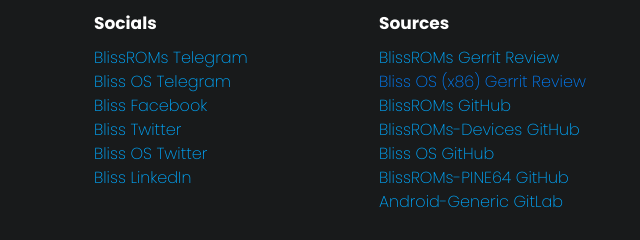
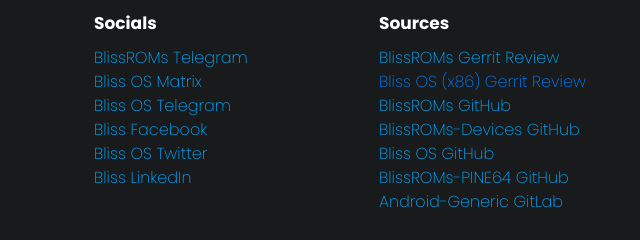
Before and after one commit to BlissRoms-x86/website, a website: page licensing.html in a window 1280 px wide. Shown: the part 6713-6953 px from the top of the page, 0-640 px from the left. Drawn offline with nearby package versions, Linux system fonts and the light colour scheme.

Commit message:
Update social links for Bliss OS

```diff
--- a/licensing.html
+++ b/licensing.html
@@ -339,14 +339,14 @@
               <li class="text-primary">
                 <a target="_blank" href="https://t.me/Team_Bliss_Community" class="text-info">BlissROMs Telegram</a>
               </li>
+              <li class="text-primary">
+                <a target="_blank" href="https://matrix.to/#/#blissos:matrix.org" class="text-info">Bliss OS Matrix</a>
+              </li>
               <li>
                 <a target="_blank" href="https://t.me/blissx86" class="text-info">Bliss OS Telegram</a>
               </li>
               <li>
                 <a target="_blank" href="https://www.facebook.com/BlissFamilyOfROMs/" class="text-info">Bliss Facebook</a>
-              </li>
-              <li>
-                <a target="_blank" href="https://twitter.com/Bliss_Roms" class="text-info">Bliss Twitter</a>
               </li>
               <li>
                 <a target="_blank" href="https://twitter.com/blissos_org" class="text-info">Bliss OS Twitter</a>
```
Also changed, not shown: index.html (+1 -2 lines).
